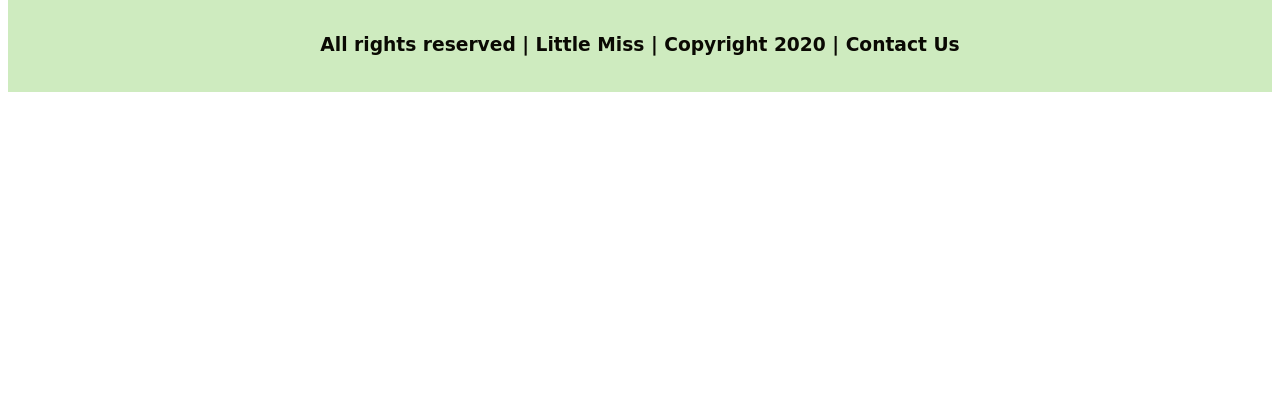
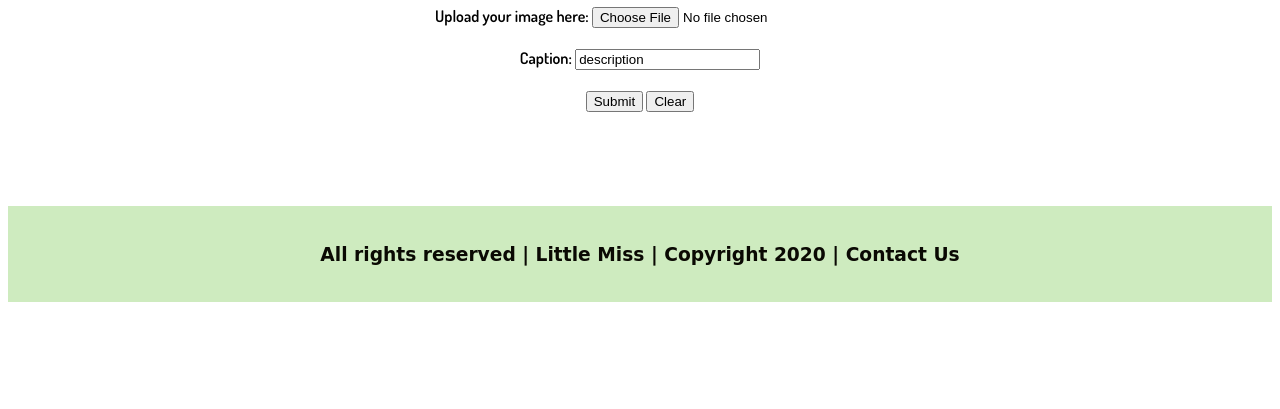
Before and after one commit to shannenbrad/justforfun, a website: page littleMiss/admin.html in a window 1280 px wide. Shown: the part 391-800 px from the top of the page. Drawn offline with Linux system fonts and the light colour scheme; a web font is replaced by a local one.

Commit message:
admin portal upload html

```diff
--- a/littleMiss/admin.html
+++ b/littleMiss/admin.html
@@ -28,7 +28,24 @@
         </span>
         <br><br><br>
     <main>
-        Future spot for log in and a place where you can upload/delete reviews and photos
+        Future spot for log in
+
+        <h1>Upload/Delete Photos</h1>
+        <form action="POST">
+            <span>
+                <label for="data">Upload your image here:</label>
+                <input type="file" value="data" name="data" id="data">
+            </span> <br><br>
+            <span>
+                <label for="description">Caption:</label>
+                <input type="text" value="description" name="description" id="description">
+            </span> <br><br>
+                <span>
+                    <input type="submit" value="Submit">
+                    <input type="reset" value="Clear">
+                </span> <br><br>
+        </form>
+
     </main>
     <footer>
         All rights reserved | Little Miss | Copyright 2020 | <a href="contactus.html">Contact Us</a>
```
